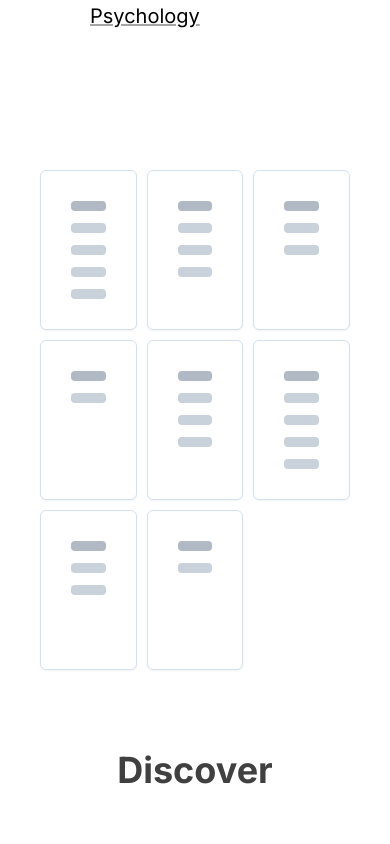
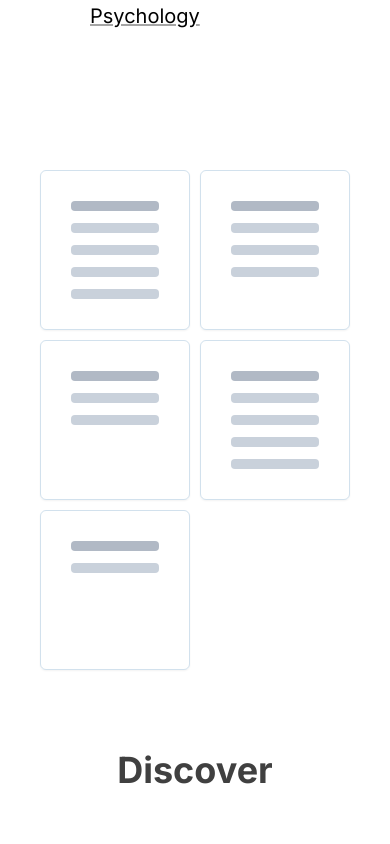
Before and after one commit to markmcguire011/Sentennial, a Next.js app: page / in a window 390 px wide. Shown: the part 1440-2284 px from the top of the page. Built offline with nearby package versions, Linux system fonts and the light colour scheme.

Commit message:
made mock article grid mobile responsive, content updates

```diff
--- a/components/sections/current-research.tsx
+++ b/components/sections/current-research.tsx
@@ -23,8 +23,8 @@ const topics: ResearchTopic[] = [
   {
     title: "Historical Urban Planning",
     description:
-      "Analysis of ancient city designs and their modern implications.",
-    progress: 34,
+      "Analysis of ancient city designs and their modern implications. Current focus: Paris.",
+    progress: 83,
     status: "research",
     estimatedCompletion: "Early April 2025",
   },
--- a/components/sections/mock-articles-grid.tsx
+++ b/components/sections/mock-articles-grid.tsx
@@ -1,11 +1,11 @@
 "use client";
 
-import MockArticle from "@/components/ui/elements";
+import MockArticle from "@/components/ui/mock-article";
 
 export default function MockArticlesGrid() {
   return (
     <div
-      className="relative grid grid-cols-3 gap-[10px] md:w-1/2 w-screen p-[40px] overflow-hidden [--mouse-x:50%] [--mouse-y:50%] hover:[&>div]:opacity-100"
+      className="relative grid grid-cols-2 md:grid-cols-3 gap-[10px] w-screen md:w-1/2 p-[40px] overflow-hidden [--mouse-x:50%] [--mouse-y:50%] hover:[&>div]:opacity-100"
       onMouseMove={(e) => {
         const rect = e.currentTarget.getBoundingClientRect();
         const x = ((e.clientX - rect.left) / rect.width) * 100;
@@ -24,10 +24,10 @@ export default function MockArticlesGrid() {
       <MockArticle numLines={4} />
       <MockArticle numLines={3} />
       <MockArticle numLines={2} />
-      <MockArticle numLines={1} />
-      <MockArticle numLines={3} />
+      <MockArticle numLines={1} className="hidden md:block" />
+      <MockArticle numLines={3} className="hidden md:block" />
       <MockArticle numLines={4} />
-      <MockArticle numLines={2} />
+      <MockArticle numLines={2} className="hidden md:block" />
       <MockArticle numLines={1} />
     </div>
   );
--- /dev/null
+++ b/components/ui/mock-article.tsx
@@ -0,0 +1,31 @@
+import React from "react";
+
+interface MockArticleProps {
+  numLines: number;
+  className?: string;
+}
+
+export default function MockArticle({ numLines, className }: MockArticleProps) {
+  const lines = [];
+
+  for (let i = 0; i < numLines; i++) {
+    lines.push(
+      <div
+        key={"lines_" + i.toString()}
+        className="bg-slate-400/50 rounded h-[10px] w-full group-hover:bg-slate-400 transition-all duration-300"
+      ></div>
+    );
+  }
+
+  return (
+    <div
+      className={
+        "group flex flex-col gap-3 h-40 rounded-md shadow-sm hover:shadow-md border border-brand-color/25 hover:border-brand-color p-[30px] items-center transition-all duration-300 " +
+        className
+      }
+    >
+      <div className="bg-slate-500/50 rounded h-[10px] w-full group-hover:bg-slate-500 transition-all duration-300"></div>
+      {lines}
+    </div>
+  );
+}
```
